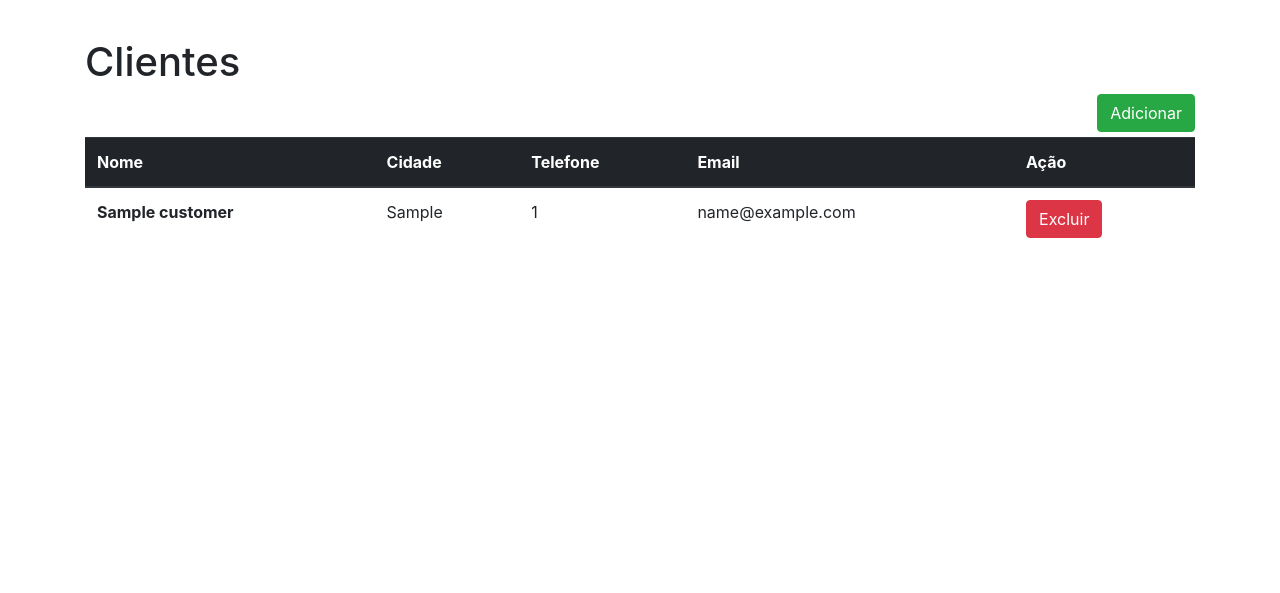
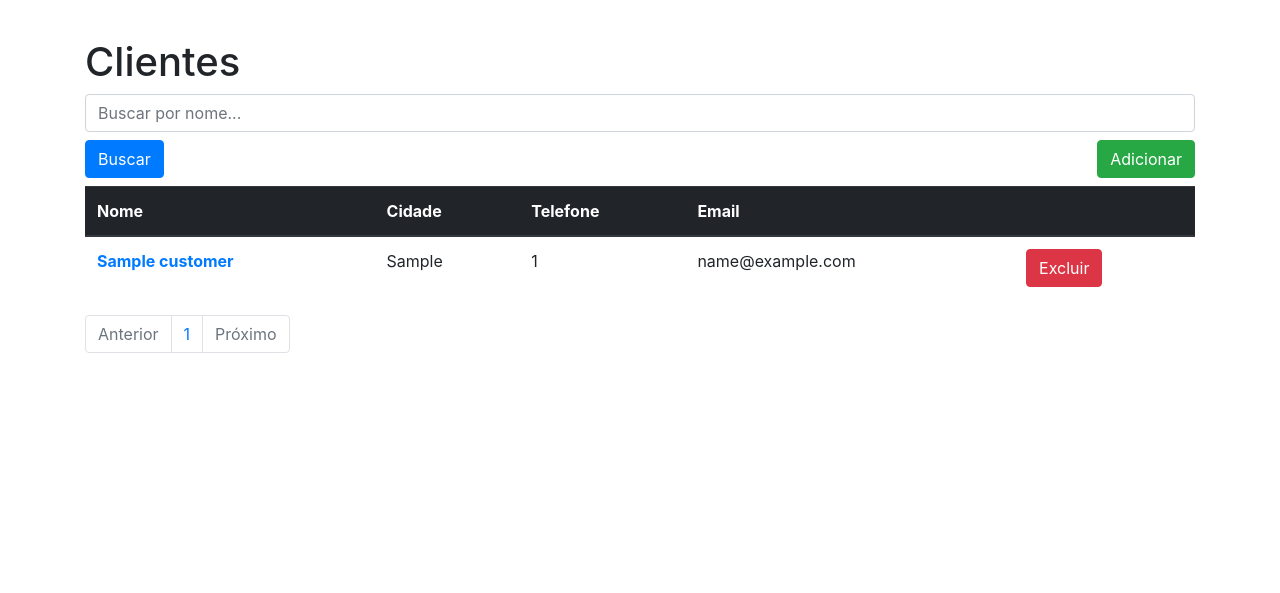
Before and after one commit to NeiTDutra/django_costumer_manager, a Django app: template customer/templates/customer-list.html in a window 1280 px wide. Shown: the part 56-649 px from the top of the page. Run offline with Django 3.2, Linux system fonts and the light colour scheme; the template is opened without the code that fills it: most values are stand-ins (such as "Sample title", 1, 10 or a date in 2020); some libraries are stand-ins or nearby versions.

Commit message:
adicionado campo de busca por nome

```diff
--- a/customer/templates/customer-list.html
+++ b/customer/templates/customer-list.html
@@ -2,9 +2,15 @@
 
 {% block content %}
     <h1>Clientes</h1>
-    <a href="{% url 'customer:customer-create' %}">
-          <button type="button" class="btn btn-success" id="adicionar">Adicionar</button>
-    </a>
+    <form>
+        <div class="form-group mb-2">
+            <input class="form-control" type="text" name="by_name" placeholder="Buscar por nome...">
+        </div>
+        <button type="submit" class="btn btn-primary mb-2">Buscar</button>
+        <a href="{% url 'customer:customer-create' %}">
+        <button type="button" class="btn btn-success" id="adicionar">Adicionar</button>
+        </a>
+    </form>
     <table class="table">
       <thead class="thead-dark">
         <tr>
@@ -12,21 +18,40 @@
           <th scope="col">Cidade</th>
           <th scope="col">Telefone</th>
           <th scope="col">Email</th>
-          <th scope="col">Ação</th>
+          <th scope="col"></th>
         </tr>
       </thead>
       <tbody>
         {% for customer in customer_list %}
             <tr>
-              <th scope="row">{{ customer.get_full_name }}</th>
+              <th scope="row"><a href="{{ customer.get_absolute_url }}">{{ customer.get_full_name }}</a></th>
               <td>{{ customer.get_full_city }}</td>
               <td>{{ customer.get_full_phone_number }}</td>
               <td>{{ customer.email }}</td>
               <td>
-                  <button type="" class="btn btn-danger">Excluir</button>
+                  <form method="post" action="{{ customer.get_delete_url }}">{% csrf_token %}
+                      <button type="submit" class="btn btn-danger">Excluir</button>
+                  </form>
               </td>
             </tr>
         {% endfor %}
       </tbody>
     </table>
+    <ul class="pagination">
+        {% if page_obj.has_previous %}
+        <li class="page-item"><a class="page-link" href="?page={{ page_obj.previous_page_number }}">Anterior</a></li>
+        {% else %}
+        <li class="page-item disabled"><a class="page-link" href="#">Anterior</a></li>
+        {% endif %}
+
+        {% for object in page_obj.paginator.page_range %}
+        <li class="page-item"><a class="page-link" href="?page={{ forloop.counter }}">{{ forloop.counter }}</a></li>
+        {% endfor %}
+
+        {% if page_obj.has_next %}
+        <li class="page-item"><a class="page-link" href="?page={{ page_obj.next_page_number }}">Próximo</a></li>
+        {% else %}
+        <li class="page-item disabled"><a class="page-link" href="#">Próximo</a></li>
+        {% endif %}
+    </ul>
 {% endblock %}
--- a/customer/urls.py
+++ b/customer/urls.py
@@ -1,8 +1,10 @@
 from django.urls import path
-from customer.views import CustomerListView, CustomerCreateView
+from customer.views import CustomerListView, CustomerCreateView, CustomerUpdateView, CustomerDeleteView
 
 app_name = 'customer'
 urlpatterns = [
     path('list/', CustomerListView.as_view(), name='customer-list'),
     path('', CustomerCreateView.as_view(), name='customer-create'),
+    path('<int:id>/', CustomerUpdateView.as_view(), name='customer-update'),
+    path('<int:id>/delete/', CustomerDeleteView.as_view(), name='customer-delete'),
 ]
```
Also changed, not shown: customer/models.py (+7 -0 lines), customer/views.py (+40 -3 lines).
